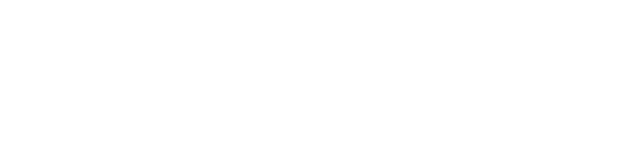
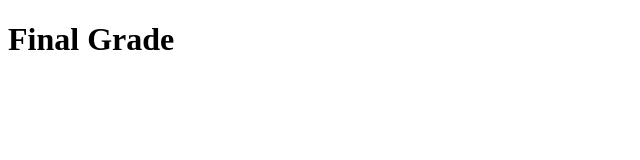
Before and after one commit to Abigail-Trapp/hackerrank-grading-students, a plain HTML site: page index.html in a window 1280 px wide. Shown: the whole page, without its empty margins (0-640 px from the left). Drawn offline with Linux system fonts and the light colour scheme.

Commit message:
html setup

```diff
--- a/index.html
+++ b/index.html
@@ -7,6 +7,7 @@
     <title>Document</title>
 </head>
 <body>
+    <h1>Final Grade</h1>
     <script src="code.js"></script>
 </body>
 </html>
```
